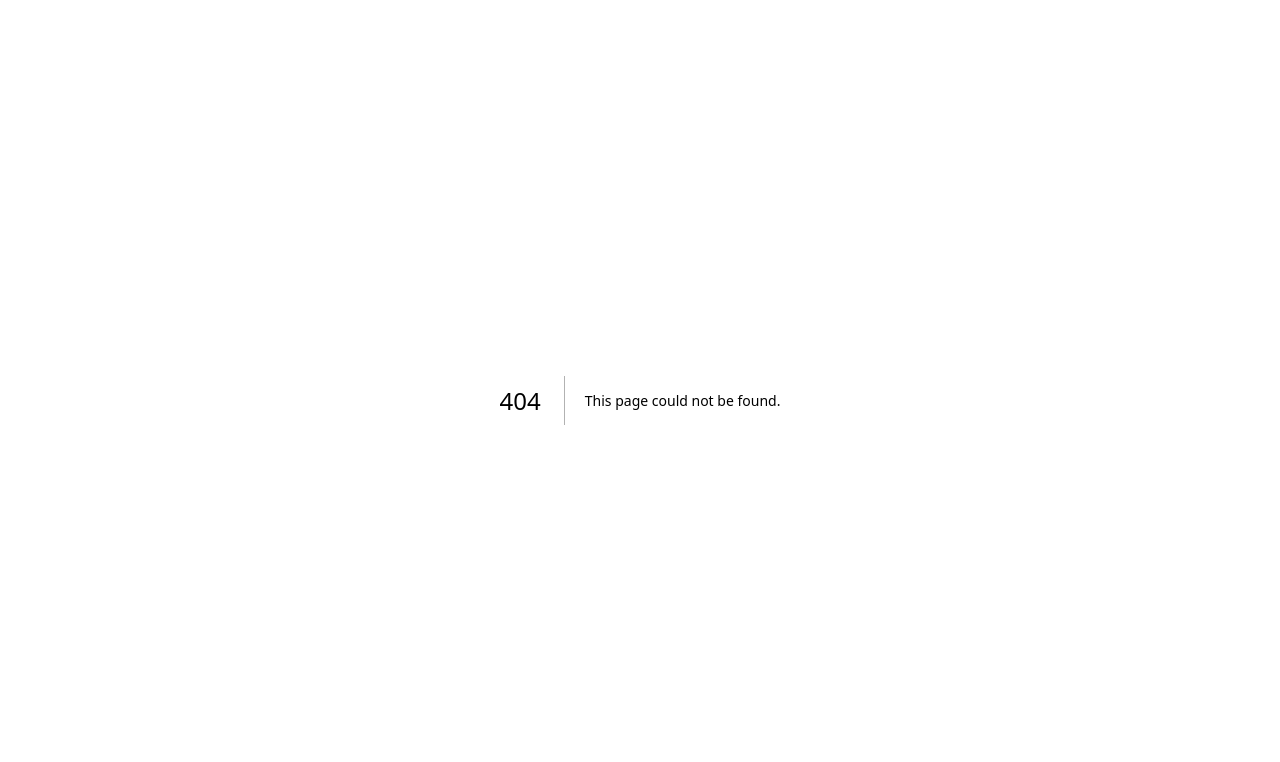
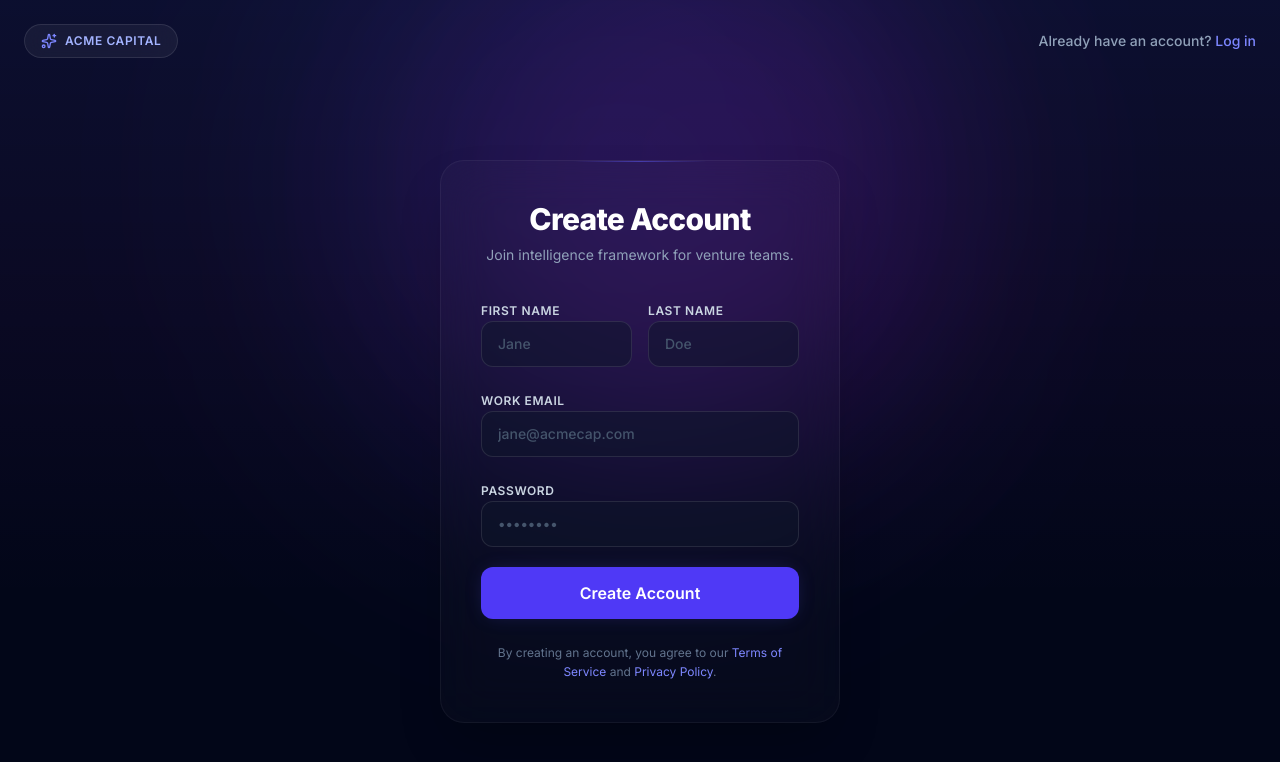
Before and after one commit to pjha26/vc-intelligence, a Next.js app: page /signup in a window 1280 px wide. Before the commit this address had no page. Shown: the top 762 px of the page. Built offline with nearby package versions, Linux system fonts and the light colour scheme.

Commit message:
Implement the initial homepage with navigation and a signup page with a form.

```diff
--- a/src/app/page.tsx
+++ b/src/app/page.tsx
@@ -22,6 +22,16 @@ export default function Home() {
 
   return (
     <div className="h-full flex flex-col bg-slate-950 text-slate-100 overflow-hidden relative">
+      {/* Top Auth Navigation */}
+      <div className="absolute top-0 inset-x-0 p-6 flex items-center justify-end z-30 gap-4">
+        <Link href="/login" className="text-sm font-semibold text-slate-300 hover:text-white transition-colors">
+          Log in
+        </Link>
+        <Link href="/signup" className="px-4 py-2 bg-white/10 hover:bg-white/15 border border-white/5 rounded-full text-sm font-semibold text-white backdrop-blur-md transition-all">
+          Sign up
+        </Link>
+      </div>
+
       {/* Radiant Background Effects */}
       <div className="absolute top-0 inset-x-0 h-[500px] pointer-events-none">
         <div className="absolute inset-0 bg-gradient-to-b from-indigo-500/20 via-purple-500/5 to-transparent"></div>
@@ -29,7 +39,7 @@ export default function Home() {
         <div className="absolute top-[-10%] right-1/4 w-[500px] h-[500px] bg-fuchsia-600/20 rounded-full blur-[100px] mix-blend-screen"></div>
       </div>
 
-      <div className="flex-1 overflow-auto relative z-10 p-8 md:p-12 lg:p-16 flex flex-col items-center justify-center min-h-0">
+      <div className="flex-1 overflow-auto relative z-10 p-8 md:p-12 lg:p-16 flex flex-col items-center justify-center min-h-0 pt-24">
         <div className="w-full max-w-5xl mx-auto space-y-16">
 
           {/* Hero Section */}
--- /dev/null
+++ b/src/app/signup/page.tsx
@@ -0,0 +1,89 @@
+import Link from "next/link";
+import { Sparkles } from "lucide-react";
+
+export default function SignupPage() {
+    return (
+        <div className="min-h-screen flex flex-col bg-slate-950 text-slate-100 overflow-hidden relative">
+            {/* Radiant Background Effects */}
+            <div className="absolute top-0 inset-x-0 h-[600px] pointer-events-none">
+                <div className="absolute inset-0 bg-gradient-to-b from-indigo-500/10 via-purple-500/5 to-transparent"></div>
+                <div className="absolute top-[-20%] left-1/4 w-[600px] h-[600px] bg-indigo-600/20 rounded-full blur-[120px] mix-blend-screen animate-pulse duration-10000"></div>
+                <div className="absolute top-[-10%] right-1/4 w-[500px] h-[500px] bg-fuchsia-600/10 rounded-full blur-[100px] mix-blend-screen"></div>
+            </div>
+
+            <div className="w-full flex items-center justify-between p-6 relative z-20">
+                <Link href="/" className="inline-flex items-center space-x-2 px-4 py-2 rounded-full bg-white/5 border border-white/10 backdrop-blur-md hover:bg-white/10 transition-colors">
+                    <Sparkles className="w-4 h-4 text-indigo-400" />
+                    <span className="text-xs font-semibold tracking-wider uppercase text-indigo-300">Acme Capital</span>
+                </Link>
+                <div className="text-sm font-medium text-slate-400">
+                    Already have an account? <Link href="/login" className="text-indigo-400 hover:text-indigo-300 transition-colors">Log in</Link>
+                </div>
+            </div>
+
+            <div className="flex-1 flex flex-col items-center justify-center p-6 relative z-10 w-full max-w-md mx-auto">
+                <div className="w-full bg-white/[0.02] border border-white/[0.05] backdrop-blur-xl rounded-3xl p-8 md:p-10 shadow-2xl relative">
+                    {/* Glow line */}
+                    <div className="absolute top-0 left-1/2 -translate-x-1/2 w-1/3 h-[1px] bg-gradient-to-r from-transparent via-indigo-500/50 to-transparent"></div>
+
+                    <div className="text-center space-y-2 mb-8">
+                        <h1 className="text-3xl font-extrabold tracking-tight text-white">Create Account</h1>
+                        <p className="text-sm text-slate-400">Join intelligence framework for venture teams.</p>
+                    </div>
+
+                    <form className="space-y-5" onSubmit={(e) => e.preventDefault()}>
+                        <div className="grid grid-cols-2 gap-4">
+                            <div className="space-y-1.5">
+                                <label className="text-xs font-semibold text-slate-300 uppercase tracking-wider">First Name</label>
+                                <input
+                                    type="text"
+                                    placeholder="Jane"
+                                    className="w-full px-4 py-3 bg-slate-900/50 border border-white/10 rounded-xl text-sm focus:outline-none focus:ring-2 focus:ring-indigo-500/50 focus:border-indigo-500/50 transition-all placeholder:text-slate-600 font-medium"
+                                    required
+                                />
+                            </div>
+                            <div className="space-y-1.5">
+                                <label className="text-xs font-semibold text-slate-300 uppercase tracking-wider">Last Name</label>
+                                <input
+                                    type="text"
+                                    placeholder="Doe"
+                                    className="w-full px-4 py-3 bg-slate-900/50 border border-white/10 rounded-xl text-sm focus:outline-none focus:ring-2 focus:ring-indigo-500/50 focus:border-indigo-500/50 transition-all placeholder:text-slate-600 font-medium"
+                                    required
+                                />
+                            </div>
+                        </div>
+
+                        <div className="space-y-1.5">
+                            <label className="text-xs font-semibold text-slate-300 uppercase tracking-wider">Work Email</label>
+                            <input
+                                type="email"
+                                placeholder="jane@acmecap.com"
+                                className="w-full px-4 py-3 bg-slate-900/50 border border-white/10 rounded-xl text-sm focus:outline-none focus:ring-2 focus:ring-indigo-500/50 focus:border-indigo-500/50 transition-all placeholder:text-slate-600 font-medium"
+                                required
+                            />
+                        </div>
+
+                        <div className="space-y-1.5">
+                            <label className="text-xs font-semibold text-slate-300 uppercase tracking-wider">Password</label>
+                            <input
+                                type="password"
+                                placeholder="••••••••"
+                                className="w-full px-4 py-3 bg-slate-900/50 border border-white/10 rounded-xl text-sm focus:outline-none focus:ring-2 focus:ring-indigo-500/50 focus:border-indigo-500/50 transition-all placeholder:text-slate-600 font-medium"
+                                required
+                                minLength={8}
+                            />
+                        </div>
+
+                        <Link href="/companies" className="w-full mt-4 py-3.5 bg-indigo-600 hover:bg-indigo-500 text-white rounded-xl font-semibold shadow-[0_0_20px_-5px_rgba(79,70,229,0.3)] transition-all flex items-center justify-center gap-2">
+                            Create Account
+                        </Link>
+                    </form>
+
+                    <p className="mt-6 text-center text-xs text-slate-500 leading-relaxed">
+                        By creating an account, you agree to our <a href="#" className="text-indigo-400 hover:underline">Terms of Service</a> and <a href="#" className="text-indigo-400 hover:underline">Privacy Policy</a>.
+                    </p>
+                </div>
+            </div>
+        </div>
+    );
+}
```
